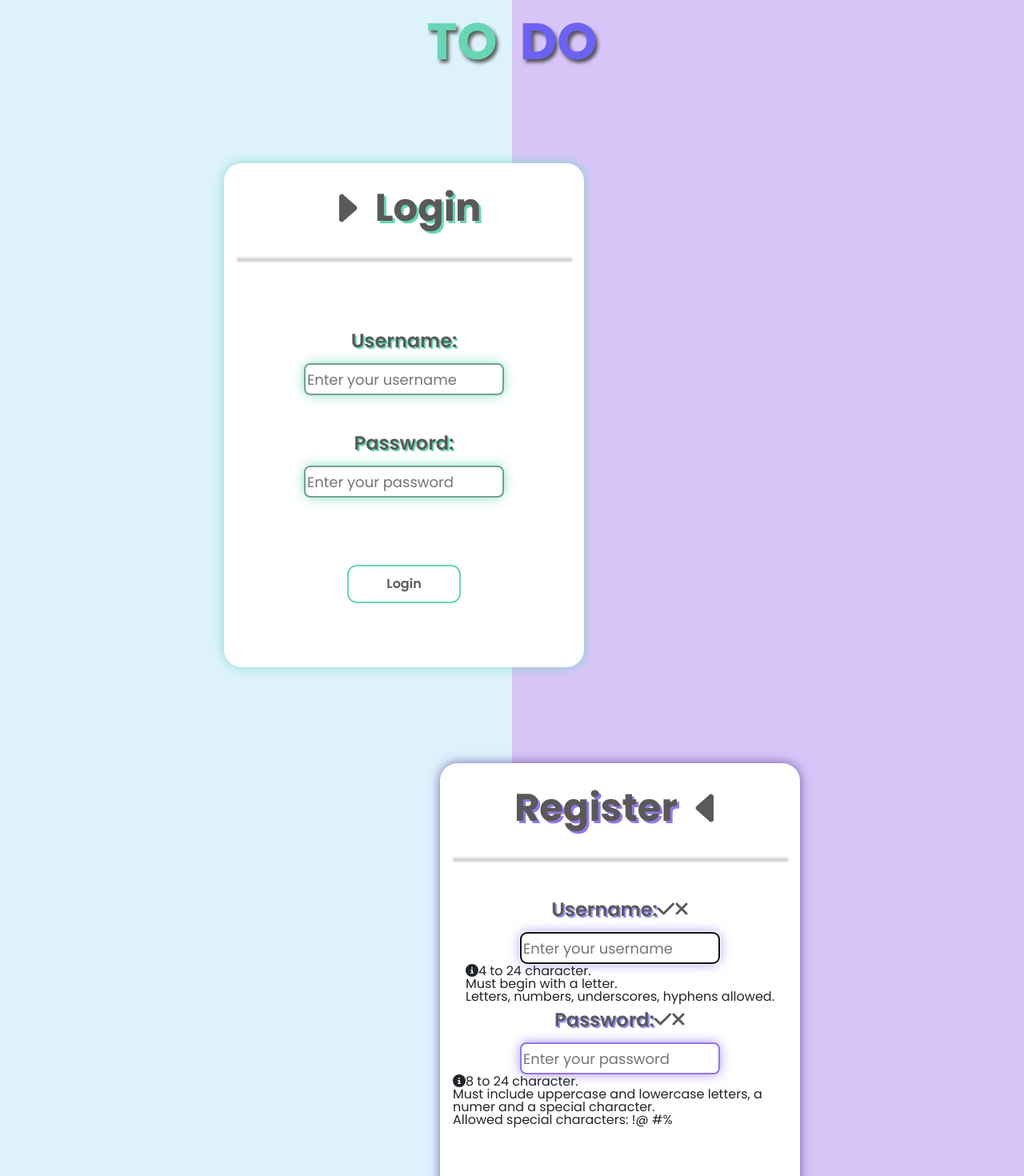
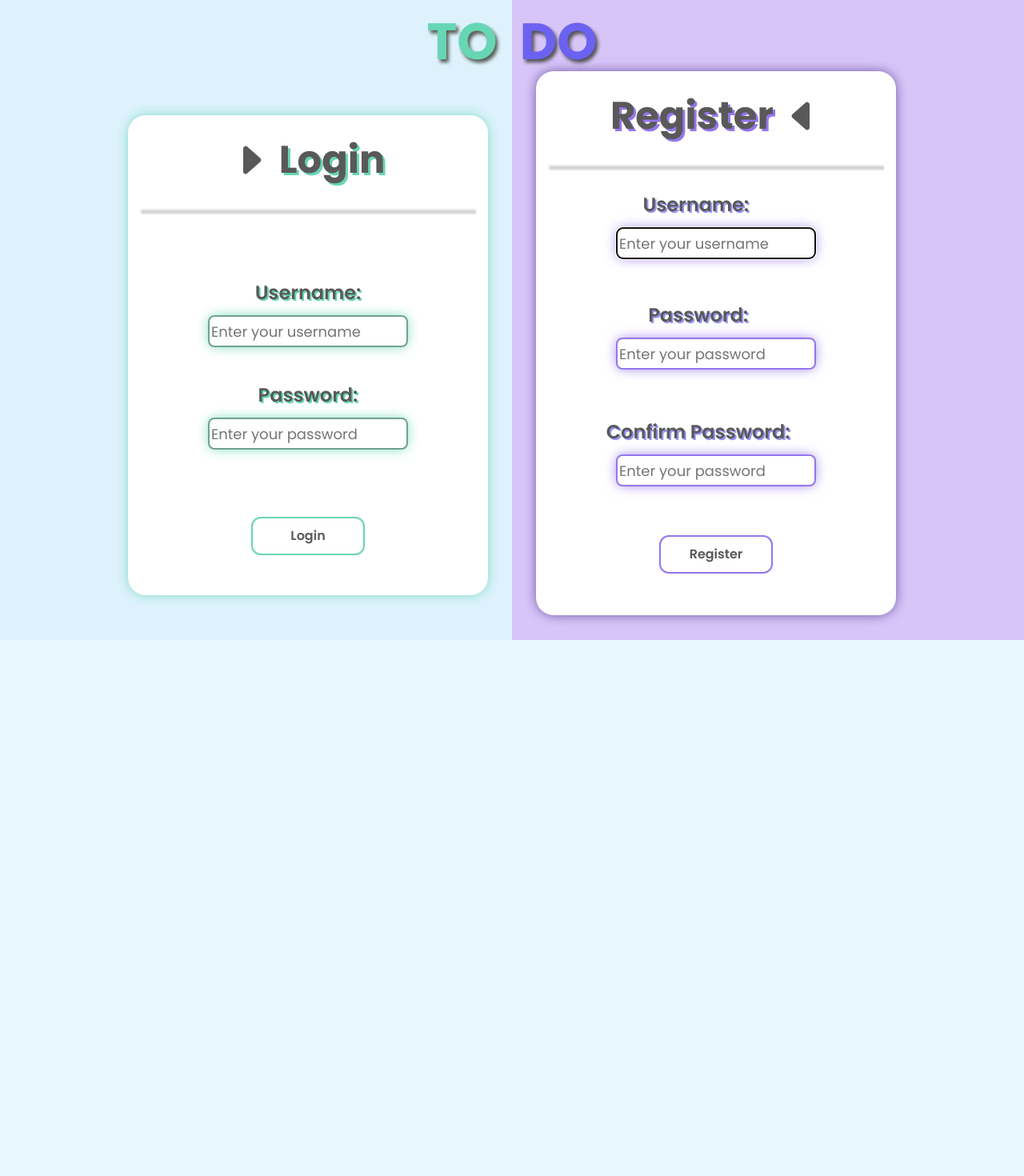
Before and after one commit to Krzywdek19/ToDo, a React (Vite) app in the folder frontend/todo/: page / in a window 1280 px wide. Shown: the top 1470 px of the page at 80% size. After the commit the page ends 800 px from the top, so only its background shows below. Built offline with nearby package versions, Linux system fonts and the light colour scheme.

Commit message:
added css to instructions, need to fix confirm password.

```diff
--- a/frontend/todo/src/components/RegisterForm.jsx
+++ b/frontend/todo/src/components/RegisterForm.jsx
@@ -107,7 +107,7 @@ const RegisterForm = () => {
             </p>
 
             <form
-              className="formRegister pt-4" /* onSubmit={handleSubmitRegister} */
+              className="formRegister pt-2" /* onSubmit={handleSubmitRegister} */
             >
               {/* ------ USERNAME ------*/}
               <div className="formUsernameRegister py-2">
@@ -115,7 +115,7 @@ const RegisterForm = () => {
                   className="usernameTextRegister fs-4 fw-semibold"
                   htmlFor="username"
                 >
-                  Username:
+                  Username: &nbsp;
                   <span className={validName ? "valid" : "hide"}>
                     <FontAwesomeIcon icon={faCheck} />
                   </span>
@@ -148,7 +148,7 @@ const RegisterForm = () => {
                   }
                 >
                   <FontAwesomeIcon icon={faInfoCircle} />
-                  4 to 24 character.
+                  &nbsp;4 to 24 character.
                   <br />
                   Must begin with a letter.
                   <br />
@@ -161,7 +161,7 @@ const RegisterForm = () => {
                   className="passwordTextRegister fs-4 fw-semibold"
                   htmlFor="password"
                 >
-                  Password:
+                  Password:&nbsp;
                   <span className={validPwd ? "valid" : "hide"}>
                     <FontAwesomeIcon icon={faCheck} />
                   </span>
@@ -189,16 +189,53 @@ const RegisterForm = () => {
                   }
                 >
                   <FontAwesomeIcon icon={faInfoCircle} />
-                  8 to 24 character.
+                  &nbsp;8 to 24 character.
                   <br />
-                  Must include uppercase and lowercase letters, a numer and a
-                  special character.
+                  Must include uppercase and lowercase letters,
+                  <br /> a numer and a special character.
                   <br />
                   Allowed special characters:{" "}
                   <span aria-label="exclamation mark">!</span>
                   <span aria-label="at symbol">@</span>{" "}
                   <span aria-label="hashtag">#</span>
                   <span aria-label="percent">%</span>
+                </p>
+              </div>
+              {/* ------ CONFIRM PASSWORD ------ */}
+              <div className="formPasswordRegister">
+                <label
+                  className="passwordTextRegister fs-4 fw-semibold"
+                  htmlFor="confirm-password"
+                >
+                  Confirm Password:&nbsp;
+                  <span className={validPwd && matchPwd ? "valid" : "hide"}>
+                    <FontAwesomeIcon icon={faCheck} />
+                  </span>
+                  <span className={validPwd || !matchPwd ? "hide" : "invalid"}>
+                    <FontAwesomeIcon icon={faTimes} />
+                  </span>
+                </label>
+                <br />
+                <input
+                  type="password"
+                  id="confirm-password"
+                  required
+                  aria-invalid={validMatch ? "false" : "true"}
+                  aria-describedby="confirmnote"
+                  onFocus={() => setMatchFocus(true)}
+                  onBlur={() => setMatchFocus(false)}
+                  onChange={(e) => setMatchPwd(e.target.value)}
+                  placeholder="Enter your password"
+                  className="formInputRegister"
+                />
+                <p
+                  id="confirmnote"
+                  className={
+                    matchFocus && !validMatch ? "instructions" : "offscreen"
+                  }
+                >
+                  <FontAwesomeIcon icon={faInfoCircle} />
+                  &nbsp;Must match the first password input field.
                 </p>
               </div>
               {/* SUBMIT */}
--- a/frontend/todo/src/css/LoginForm.css
+++ b/frontend/todo/src/css/LoginForm.css
@@ -2,16 +2,16 @@
 
 .loginForm{
   float: left;
-  width: 950px;
+  width: 550px;
 }
 
 .cardLogin {
   max-width: 100%;
   max-height: auto;
-  height: 630px;
+  height: 600px;
   width: 450px;
-  margin-top: 120px;
-  margin-left: 280px;
+  margin-top: 60px;
+  margin-left: 160px;
   border-radius: 22px;
   border: none;
   -webkit-box-shadow: 0px 0px 16px -2px rgba(103, 214, 181, 1);
--- a/frontend/todo/src/css/RegisterForm.css
+++ b/frontend/todo/src/css/RegisterForm.css
@@ -2,16 +2,16 @@
 
 .registerForm {
   float: right;
-  width: 950px;
+  width: 650px;
 }
 
 .cardRegister {
   margin-left: auto;
-  margin-right: 280px;
-  margin-top: 120px;
+  margin-right: 160px;
+  margin-top: 5px;
   max-width: 100%;
   max-height: auto;
-  height: 630px;
+  height: 680px;
   width: 450px;
   border-radius: 22px;
   border: none;
@@ -42,7 +42,7 @@
   text-shadow: 3px 3px 0px #9576eb;
 }
 
-/* Form */
+/* --- Form --- */
 
 /* Text */
 
@@ -58,6 +58,7 @@
 .formBtnRegister {
   display: flex;
   flex-direction: column;
+  justify-content: center;
   align-items: center;
 }
 
@@ -88,7 +89,7 @@
   max-height: auto;
   width: 142px;
   height: 48px;
-  margin-top: 84px;
+  margin-top: 44px;
   background-color: white;
   border-style: solid;
   border-radius: 12px;
@@ -97,12 +98,48 @@
   transition: background-color 200ms, color 200ms;
 }
 
-.registerBtn:hover{
+.registerBtn:hover {
   background-color: rgb(177, 155, 240);
   color: white;
 }
 
-.registerBtn:active{
+.registerBtn:active {
   background-color: rgb(203, 191, 235);
   color: white;
 }
+
+/* ---- Instrucions ---- */
+.offscreen,
+.hide {
+  opacity: 0;
+}
+
+@keyframes fade-in {
+  from {
+    opacity: 0;
+  }
+  to {
+    opacity: 100;
+  }
+}
+
+.instructions {
+  font-size: small;
+  text-align: center;
+  background-color: #595959;
+  color: whitesmoke;
+  border-radius: 12px;
+  margin-top: 1.1em;
+  margin-bottom: 1.1em;
+  margin-left: 1.1em;
+  margin-right: 1.1em;
+  padding: 8px 8px;
+  animation: fade-in 0.2s;
+}
+
+.valid,
+.invalid {
+  position: absolute;
+  justify-content: center;
+  align-items: center;
+}
```
Also changed, not shown: frontend/todo/tsconfig.json (deleted).
